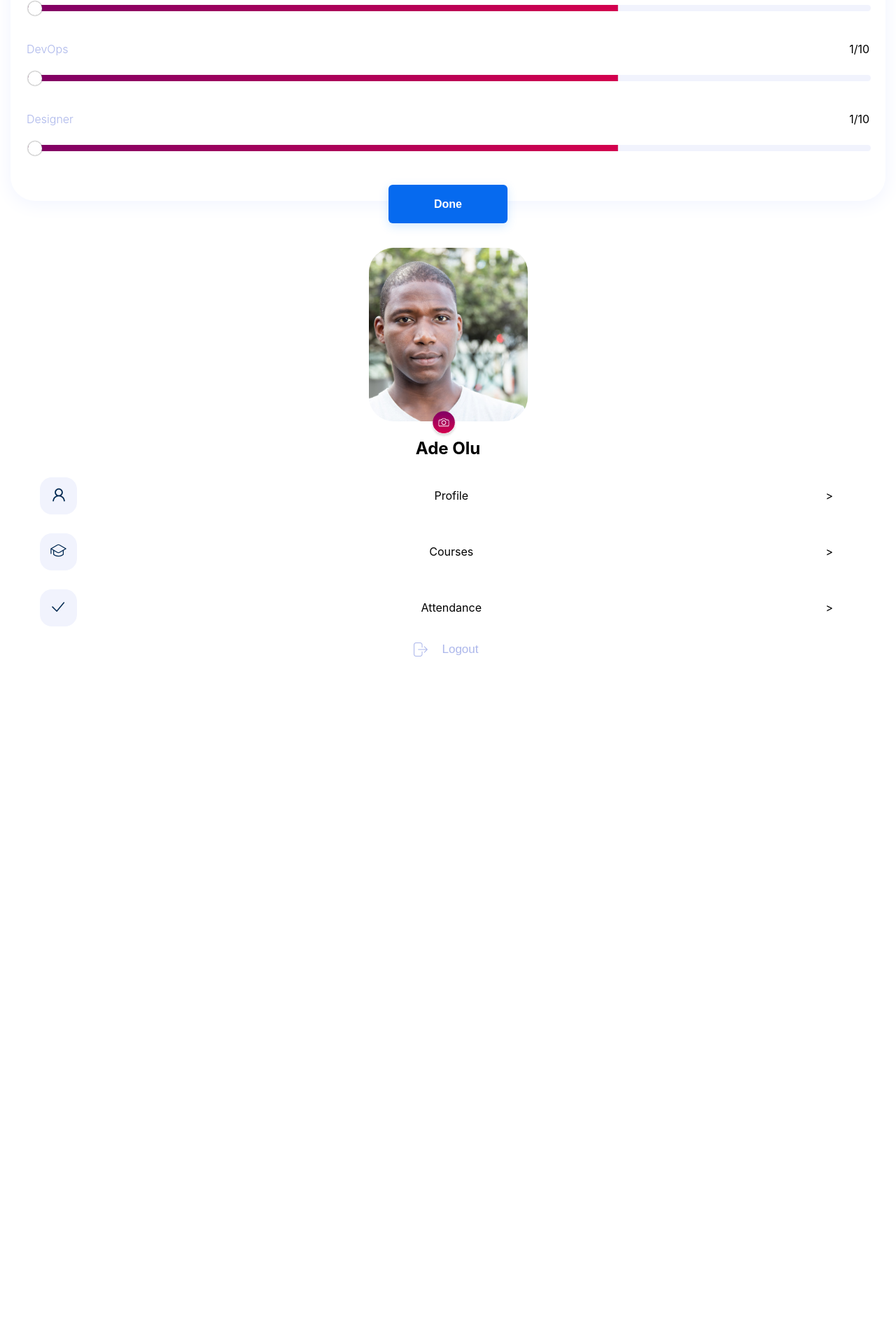
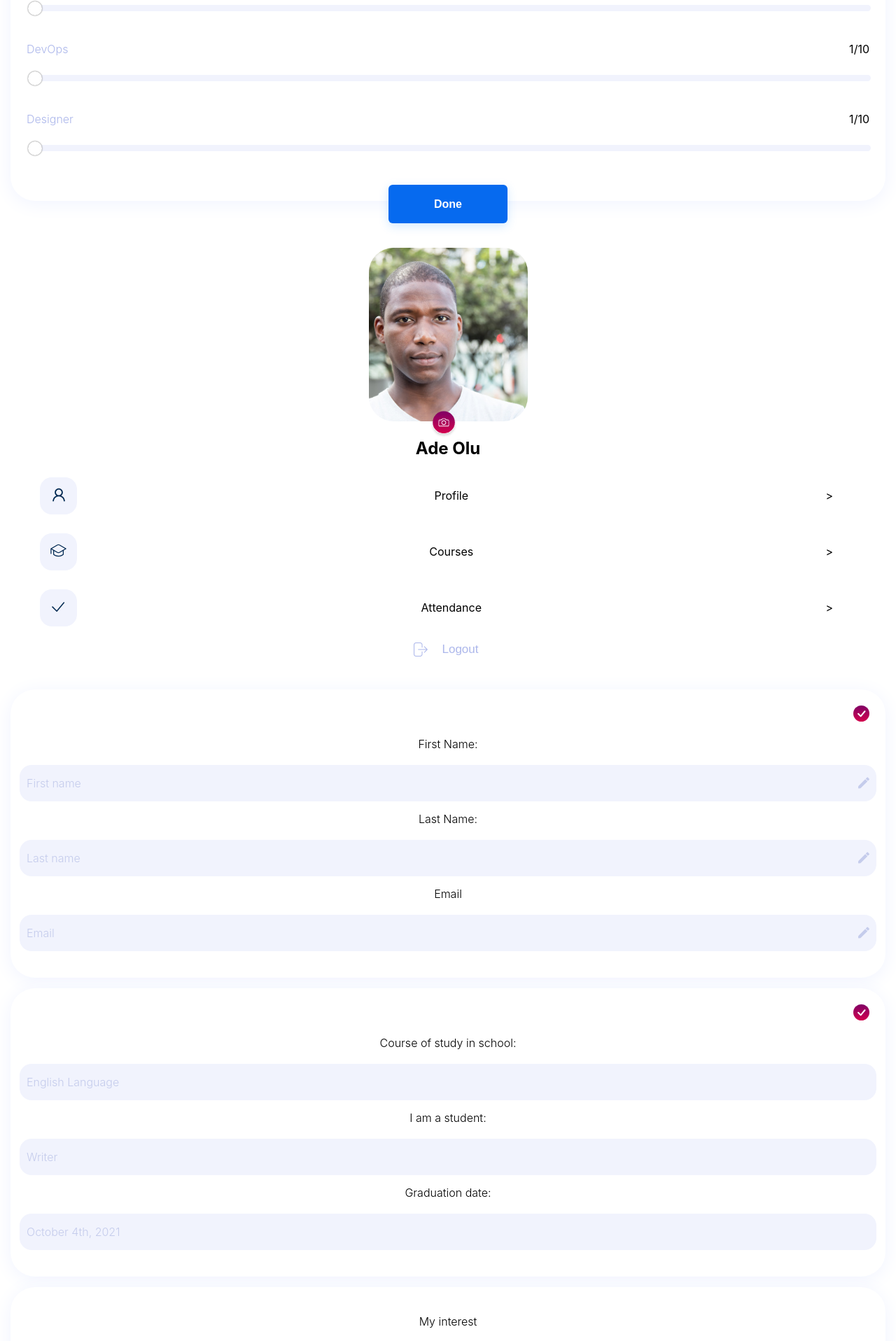
Before and after one commit to ruthdorgbaa/linuxjobber-react, a React (Create React App) app: page / in a window 1280 px wide. Shown: the part 874-2790 px from the top of the page at 70% size. Before the commit the page ends 1859 px from the top, so only its background shows below. Built offline with nearby package versions, Linux system fonts and the light colour scheme.

Commit message:
finished the lab13

```diff
--- a/src/App.js
+++ b/src/App.js
@@ -7,9 +7,6 @@ function App() {
     <div className="App">
       <Nav />
       <Form />
-      <Profile/>
-
-
     </div>
 
   );
--- a/src/components/profile/form.js
+++ b/src/components/profile/form.js
@@ -1,11 +1,19 @@
-import React, { useState } from "react";
+import React, { useEffect, useState } from "react";
 import "./profile.css";
 import tick from "./asset/tick.svg";
+import pen from "./asset/pen.svg";
+import Profile from "./profile-detail";
+
 export default function Form() {
   return (
     <>
       <FormOne />
       <FormTwo />
+      <Profile/>
+      <FormThree />
+      <FormFour />
+      <FormFive />
+      <CourseDetail />
     </>
   );
 }
@@ -65,14 +73,20 @@ function FormTwo() {
     designer: 1,
     devops: 1,
   });
+
+  const handleBg = (val) => {
+    let len = ((val - 1) * 100) / (10 - 1);
+    len = len + "% 100%";
+    return { backgroundSize: len };
+  };
   const handleChange = (e) => {
     let target = e.target;
-
-    const min = target.min;
-    const max = target.max;
     const val = target.value;
 
-    target.style.backgroundSize = ((val - min) * 100) / max + "% 100%";
+    // target.style.backgroundSize = ((val - min) * 100) / (max - min) + "% 100%";
+    const { name, value } = e.target;
+    setRange({ ...range, [name]: value });
+    console.log(val);
   };
   return (
     <div className="form form-two">
@@ -84,52 +98,60 @@ function FormTwo() {
       <div className="range-section">
         <div className="label">
           <label htmlFor="">CyberSecurity</label>
-          <span>1/10</span>
+          <span>{range.cyber}/10</span>
         </div>
         <br />
         <input
+          style={handleBg(range.cyber)}
+          name="cyber"
           value={range.cyber}
           onChange={handleChange}
           type="range"
           min={1}
-          max={15}
+          max={10}
         />
       </div>
       <div className="range-section">
         <div className="label">
           <label htmlFor="">Developer</label>
-          <span>1/10</span>
+          <span>{range.developer}/10</span>
         </div>
         <br />
         <input
+          style={handleBg(range.developer)}
+          name="developer"
           value={range.developer}
           onChange={handleChange}
           type="range"
           min={1}
-          max={15}
+          max={10}
         />
       </div>
       <div className="range-section">
         <div className="label">
           <label htmlFor="">DevOps</label>
-          <span>1/10</span>
+          <span>{range.devops}/10</span>
         </div>
         <br />
         <input
+          style={handleBg(range.devops)}
+          name="devops"
           value={range.devops}
           onChange={handleChange}
           type="range"
           min={1}
-          max={15}
+          max={10}
         />
       </div>
       <div className="range-section">
         <div className="label">
           <label htmlFor="">Designer</label>
-          <span>1/10</span>
+          <span>{range.designer}/10</span>
         </div>
         <br />
         <input
+          style={handleBg(range.designer)}
+          name="designer"
           value={range.designer}
           onChange={handleChange}
           type="range"
@@ -143,3 +165,142 @@ function FormTwo() {
     </div>
   );
 }
+
+function FormThree() {
+  return (
+    <div className="form">
+      <div className="tick">
+        <img src={tick} alt="tick-icon" />
+      </div>
+      <div className="form-three">
+        <div className="form-three-input-section">
+          <label htmlFor="">First Name:</label>
+          <br />
+          <div className="three-input">
+            <p>First name</p>
+            <img src={pen} alt="icon" />
+          </div>
+        </div>
+        <div className="form-three-input-section">
+          <label htmlFor="">Last Name:</label>
+          <br />
+          <div className="three-input">
+            <p>Last name</p>
+            <img src={pen} alt="icon" />
+          </div>
+        </div>
+        <div className="form-three-input-section">
+          <label htmlFor="">Email</label>
+          <br />
+          <div className="three-input">
+            <p>Email</p>
+            <img src={pen} alt="icon" />
+          </div>
+        </div>
+      </div>
+    </div>
+  );
+}
+function FormFour() {
+  return (
+    <div className="form">
+      <div className="tick">
+        <img src={tick} alt="tick-icon" />
+      </div>
+      <div className="form-three">
+        <div className="form-three-input-section">
+          <label htmlFor="">Course of study in school:</label>
+          <br />
+          <div className="three-input">
+            <p>English Language</p>
+          </div>
+        </div>
+        <div className="form-three-input-section">
+          <label htmlFor="">I am a student:</label>
+          <br />
+          <div className="three-input">
+            <p>Writer</p>
+          </div>
+        </div>
+        <div className="form-three-input-section">
+          <label htmlFor="">Graduation date:</label>
+          <br />
+          <div className="three-input">
+            <p>October 4th, 2021</p>
+          </div>
+        </div>
+      </div>
+    </div>
+  );
+}
+
+function FormFive() {
+  const handleBg = (val) => {
+    let len = ((val - 1) * 100) / (10 - 1);
+    len = len + "% 100%";
+    return { backgroundSize: len };
+  };
+  return (
+    <div className="form">
+      <p className="p5">My interest</p>
+      <div className="range-section">
+        <div className="label">
+          <label htmlFor="">Designer</label>
+          <span>{6}/10</span>
+        </div>
+        <br />
+        <input
+          className="form-five-range"
+          style={handleBg(6)}
+          name="designer"
+          value={6}
+          type="range"
+          min={1}
+          max={10}
+        />
+      </div>
+      <div className="range-section">
+        <div className="label">
+          <label htmlFor="">Write</label>
+          <span>{5}/10</span>
+        </div>
+        <br />
+        <input
+          className="form-five-range"
+          style={handleBg(5)}
+          name="designer"
+          value={5}
+          type="range"
+          min={1}
+          max={10}
+        />
+      </div>
+    </div>
+  );
+}
+
+function CourseDetail() {
+  return (
+    <div className="form">
+      <div className="tick">
+        <img src={tick} alt="tick-icon" />
+      </div>
+      <div>
+        <div className="course-de"><p>Django</p></div>
+        <div className="course-video">
+          <p>Course Videos</p>
+          <p className="red-color">22</p>
+          <p>Course Date</p>
+          <p className="red-color">October 4th, 2021 -</p>
+          <p className="red-color">November 15th, 2021</p>
+
+        </div>
+        <hr />
+        <div className="remove-course">
+          <a href="!#">Go to Class ></a>
+          <p>Remove Course</p>
+        </div>
+      </div>
+    </div>
+  );
+}
--- a/src/components/profile/profile.css
+++ b/src/components/profile/profile.css
@@ -176,3 +176,78 @@ input[type=range]:before::-webkit-slider-runnable-track  {
     border: none;
     margin-left: 15px;
 }
+.form-three-input-section {
+    display: flex;
+    flex-direction: column;
+    justify-content: center;
+    align-items: center;
+    margin-bottom: 15px;
+}
+.form-three{
+
+}
+.p5{
+    text-align: center;
+}
+
+.form-five-range::-webkit-slider-thumb{
+    display: none;
+}
+
+.three-input{
+    display: flex;
+    width: 100%;
+    background: #F1F3FD;
+    border-radius: 17px;
+    border: none;
+    font-size: 16px;
+    text-align: center;
+    justify-content: space-between;
+    color: #C5CCEC;
+    padding: 0 10px;
+}
+.course-de{
+   display: flex;
+    width: 100%;
+    background: #F1F3FD;
+    border-radius: 17px;
+    border: none;
+    font-size: 16px;
+    color: #30302E;
+    padding: 0 10px;
+    justify-content: center;
+}
+.course-de p{
+    text-align: center;
+}
+.course-video{
+    display: flex;
+    flex-direction: column;
+    justify-content: center;
+}
+.course-video p {
+    text-align: center;
+    color: #ACB7EB;
+}
+
+.red-color{
+    color: #CC4174 !important;
+}
+
+.remove-course {
+    display: flex;
+    flex-direction: column;
+    justify-content: center;
+    text-align: center;
+}
+.remove-course a {
+    text-decoration: none;
+
+}
+.remove-course p{
+    color: #D8D8D8;
+}
+.form hr {
+    border: 1px dashed #CAD3FF;
+    margin-bottom: 20px;
+}
```
Also changed, not shown: src/components/profile/asset/pen.svg (added).
